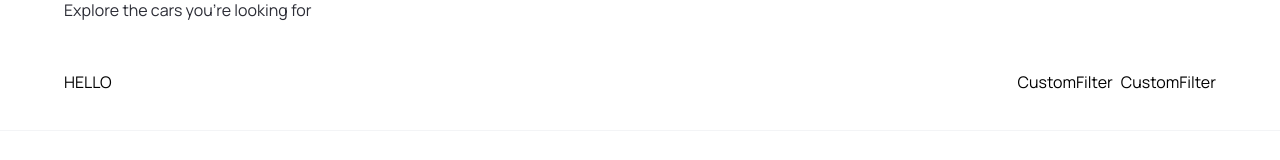
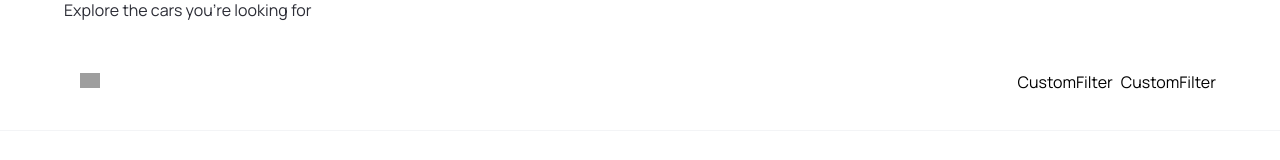
Before and after one commit to adevenuto/CarzFinder, a Next.js app: page / in a window 1280 px wide. Shown: the part 916-1076 px from the top of the page. Built offline with nearby package versions, Linux system fonts and the light colour scheme; grey boxes are pictures that could not be loaded.

Commit message:
added HeadlessUI starting to work on Search Functionality

```diff
--- a/app/components/SearchBar.tsx
+++ b/app/components/SearchBar.tsx
@@ -1,15 +1,20 @@
 'use client'
 
-import React from 'react'
+import React, { useState } from 'react'
+import SearchManufacturer from './SearchManufacturer'
 
 export default function SearchBar() {
+    const [manufacturer, setManufacturer] = useState('')
     const handleSubmit = () => {
 
     }
     return (
         <form className="searchbar" onSubmit={handleSubmit}>
             <div className="searchbar__item">
-            HELLO
+                <SearchManufacturer
+                    manufacturer={manufacturer}
+                    setManufacturer={setManufacturer}
+                />
             </div>
         </form>
     )
--- /dev/null
+++ b/app/components/SearchManufacturer.tsx
@@ -0,0 +1,23 @@
+import { SearchManufacturerProps } from "@/types";
+import { Combobox, Transition } from "@headlessui/react";
+import Image from "next/image";
+
+export default function SearchManufacturer({ manufacturer, setManufacturer }: SearchManufacturerProps) {
+  return (
+    <div className="search-manufacturer">
+        <Combobox>
+            <div className="relative w-full">
+                <Combobox.Button>
+                    <Image
+                        src="/car-logo.svg"
+                        width={20}
+                        height={20}
+                        className="ml-4"
+                        alt="Car Logo"
+                    />
+                </Combobox.Button>
+            </div>
+        </Combobox>
+    </div>
+  )
+}
--- a/package.json
+++ b/package.json
@@ -9,6 +9,7 @@
     "lint": "next lint"
   },
   "dependencies": {
+    "@headlessui/react": "^1.7.15",
     "@types/node": "20.3.1",
     "@types/react": "18.2.13",
     "@types/react-dom": "18.2.6",
--- a/types/index.ts
+++ b/types/index.ts
@@ -6,3 +6,8 @@
     btnType?: "button" | "submit";
     handleClick?: MouseEventHandler<HTMLButtonElement>
 }
+
+export interface SearchManufacturerProps {
+    manufacturer: string,
+    setManufacturer: (manufacturer: string) => void;
+}
```
Also changed, not shown: 1 other file (tests, documents, lock files or other folders). Lines whose indentation alone changed are shown as unchanged.
